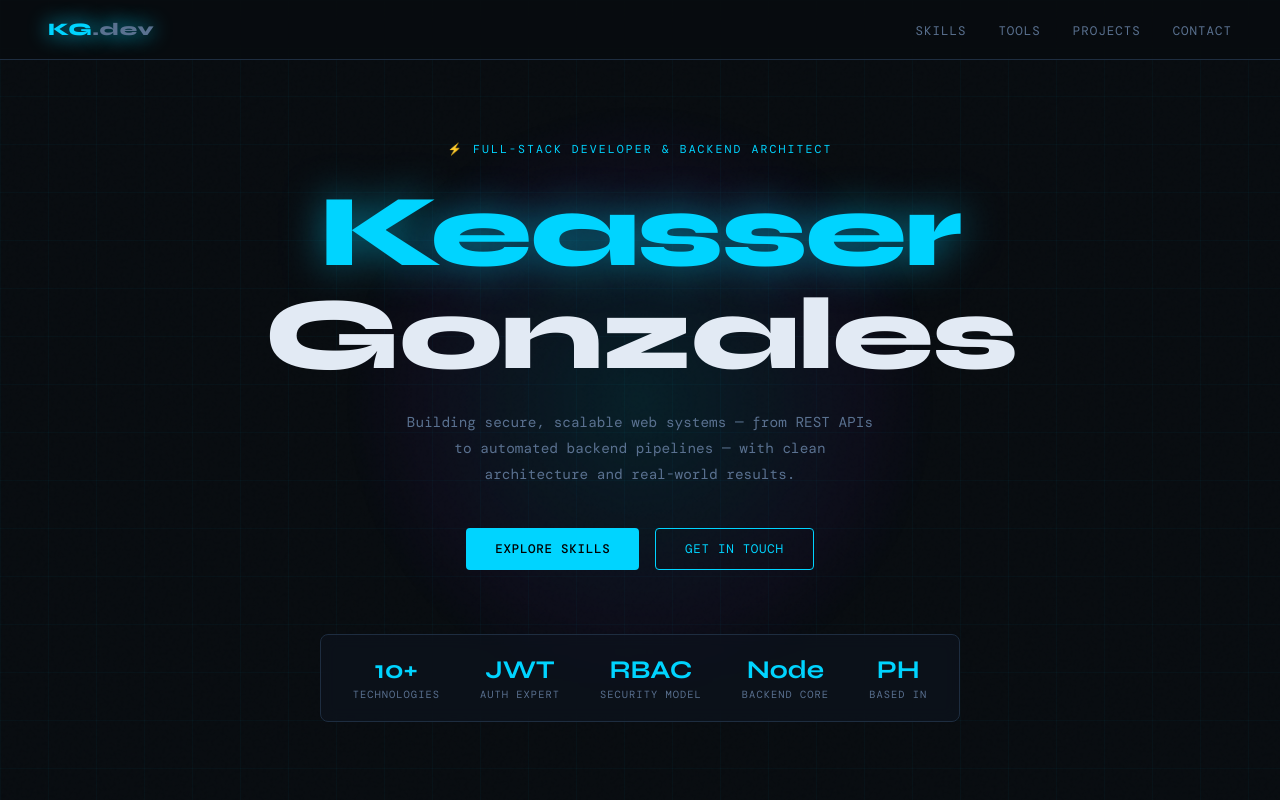
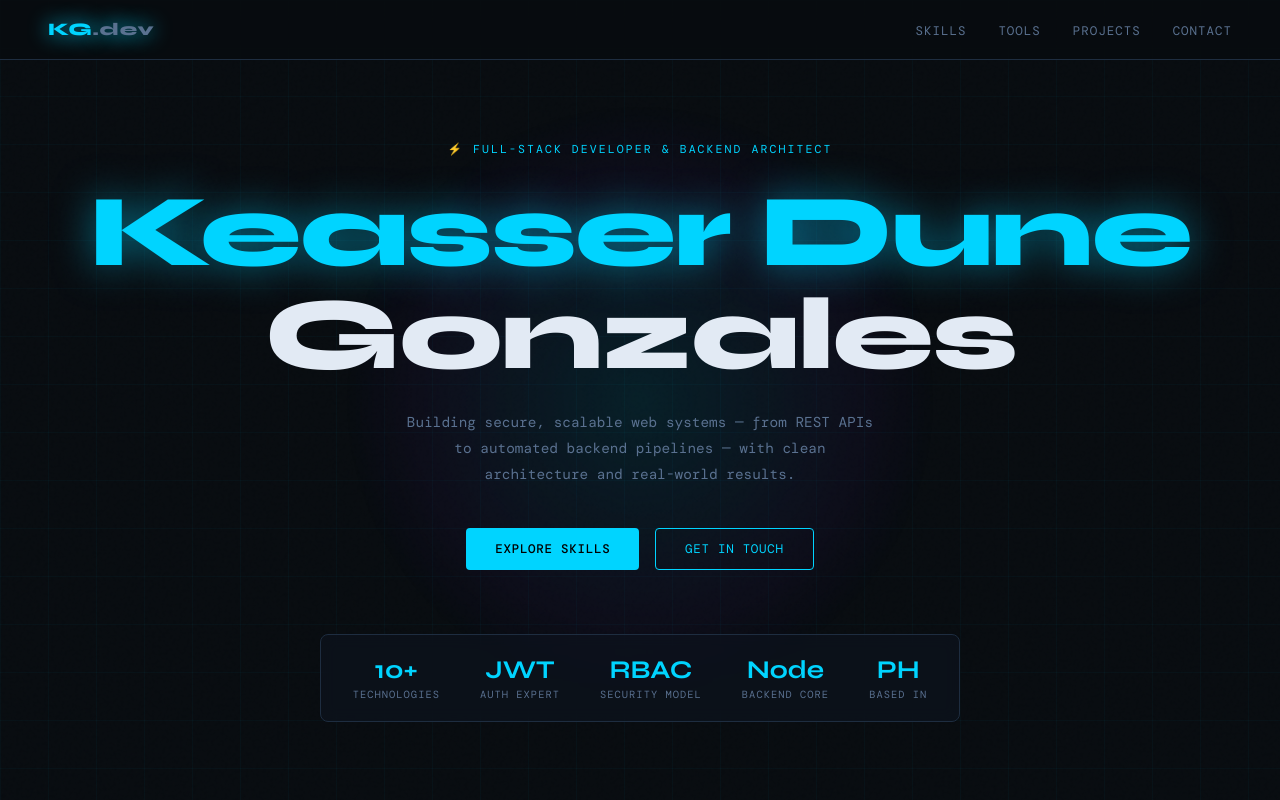
Before and after one commit to KeasserGonzales-ui/Trial-Portfolio, a plain HTML site: page index.html in a window 1280 px wide. Shown: the top 800 px of the page. Drawn offline with nearby package versions, Linux system fonts and the light colour scheme; a web font is replaced by a local one.

Commit message:
Update index.html

```diff
--- a/index.html
+++ b/index.html
@@ -574,7 +574,7 @@
   <div class="hero-orb"></div>
   <p class="hero-tag">⚡ Full-Stack Developer &amp; Backend Architect</p>
   <h1>
-    <span class="name-accent">Keasser</span><br/>Gonzales
+    <span class="name-accent">Keasser Dune</span><br/>Gonzales
   </h1>
   <p class="hero-sub">
     Building secure, scalable web systems — from REST APIs to automated backend pipelines — with clean architecture and real-world results.
```
